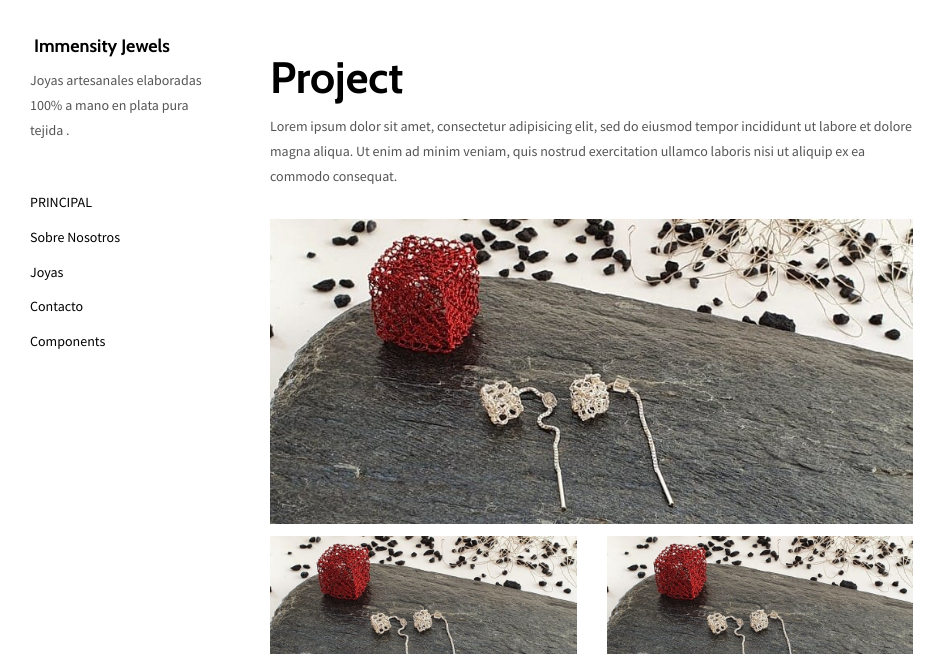
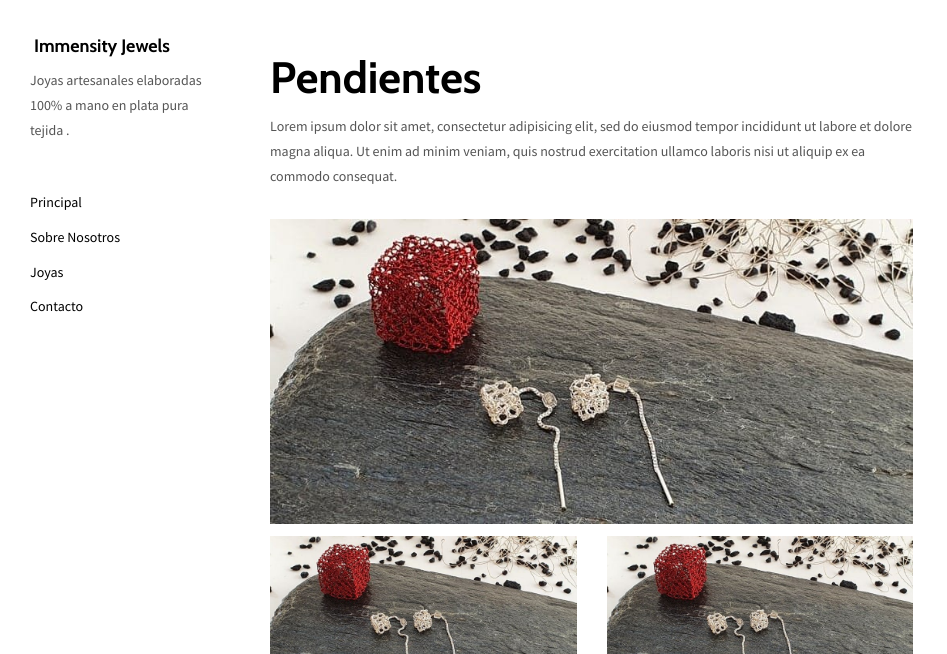
Before and after one commit to Juanmanueldupi/Proyecto-HTML5-y-CCs, a plain HTML site: page plantilla_joyeria/pendientes.html in a window 1280 px wide. Shown: the top 654 px of the page, without its empty margins (0-947 px from the left). Drawn offline with nearby package versions, Linux system fonts and the light colour scheme.

Commit message:
Añadido html de cada una de los tipos de joyas

```diff
--- a/plantilla_joyeria/pendientes.html
+++ b/plantilla_joyeria/pendientes.html
@@ -45,11 +45,11 @@
         <p>Joyas artesanales elaboradas 100% a mano en plata pura tejida .</p>
       </div>
       <ul class="nav">
-        <li><a href="./index.html" title="">PRINCIPAL</a></li>
+        <li><a href="./index.html" title="">Principal</a></li>
         <li><a href="./about.html" title="">Sobre Nosotros</a></li>
         <li><a href="./services.html" title="">Joyas</a></li>
         <li><a href="./contact.html" title="">Contacto</a></li>
-        <li><a href="./components.html" title="">Components</a></li>
+        <!--<li><a href="./components.html" title="">Components</a></li>-->
 
       </ul>
 
@@ -77,7 +77,7 @@
   <div class="col-xs-12 col-md-8">
 
     <div class="section-container-spacer">
-        <h1>Project</h1>
+        <h1>Pendientes</h1>
         <p>Lorem ipsum dolor sit amet, consectetur adipisicing elit, sed do eiusmod
           tempor incididunt ut labore et dolore magna aliqua. Ut enim ad minim veniam,
           quis nostrud exercitation ullamco laboris nisi ut aliquip ex ea commodo
```
Also changed, not shown: plantilla_joyeria/anillos.html (+3 -3 lines), plantilla_joyeria/aros.html (+1 -1 lines), plantilla_joyeria/colgantes.html (+3 -3 lines), plantilla_joyeria/collares.html (+3 -3 lines), plantilla_joyeria/pulseras.html (+2 -2 lines).
